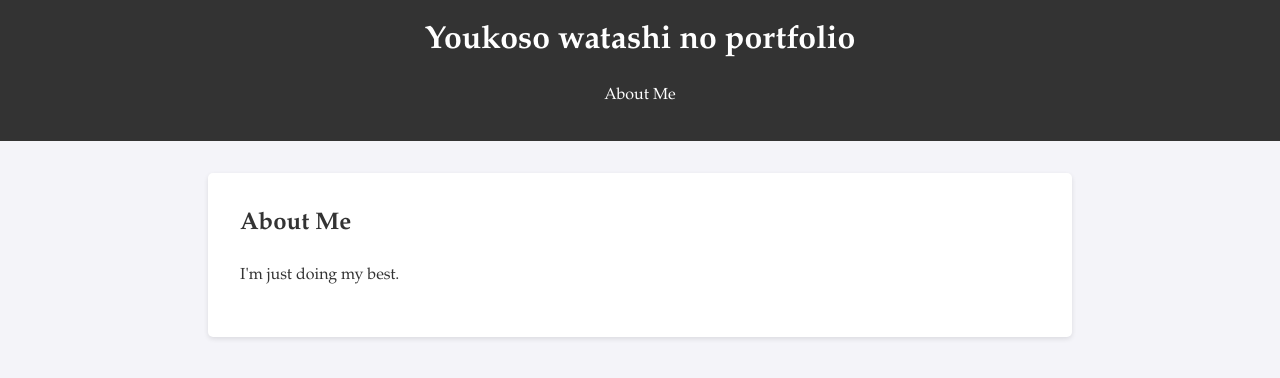
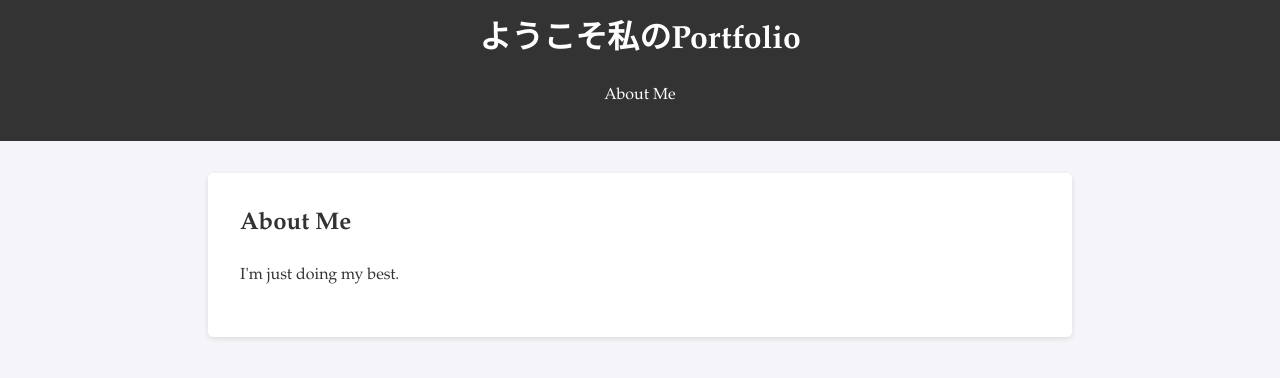
Before and after one commit to jc4657/Portfolio, a plain HTML site: page index.html in a window 1280 px wide. Drawn offline with Linux system fonts and the light colour scheme.

Commit message:
Tried adding Japanese to header

```diff
--- a/index.html
+++ b/index.html
@@ -8,7 +8,7 @@
   </head>
   <body>
     <header>
-      <h1>Youkoso watashi no portfolio</h1>
+      <h1>ようこそ私のPortfolio</h1>
       <nav>
         <ul>
           <li><a href="#about">About Me</a></li>
```
